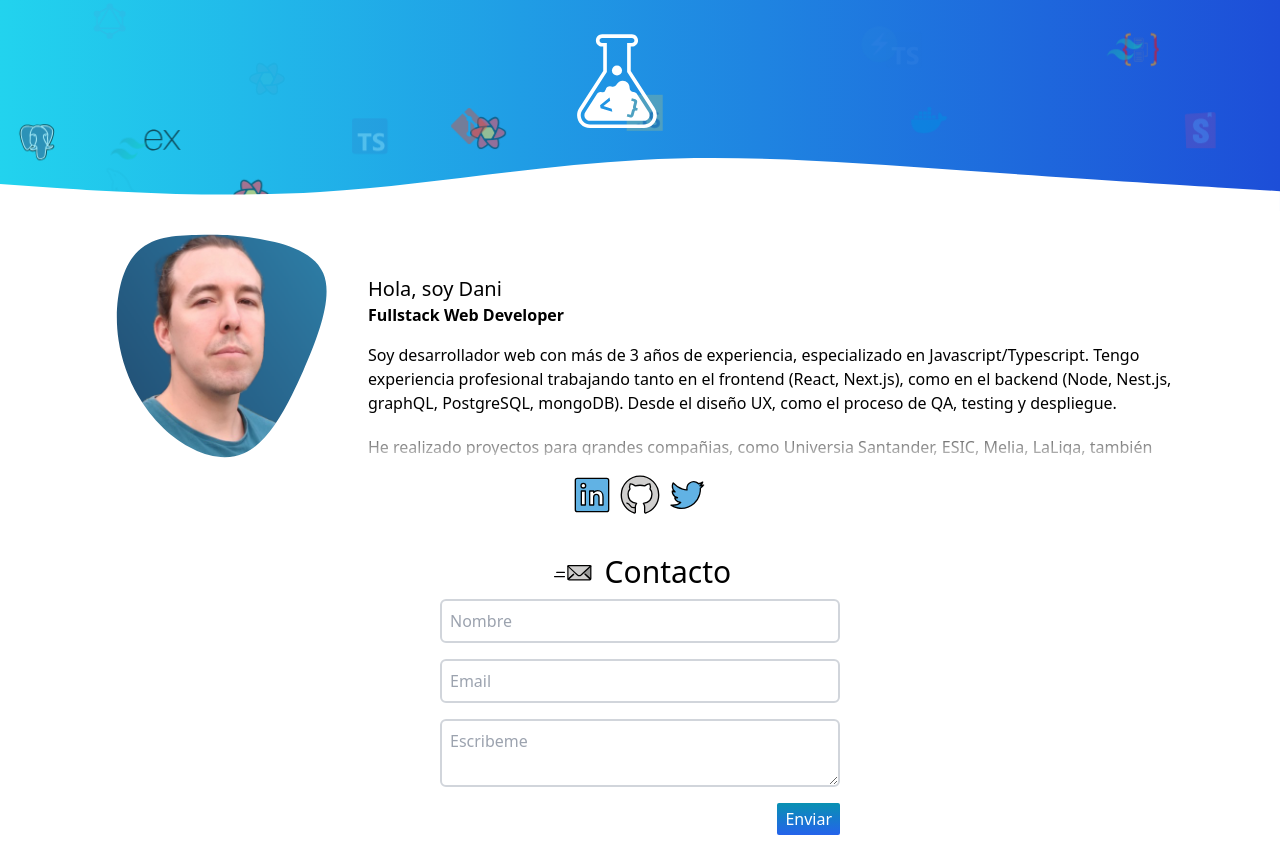
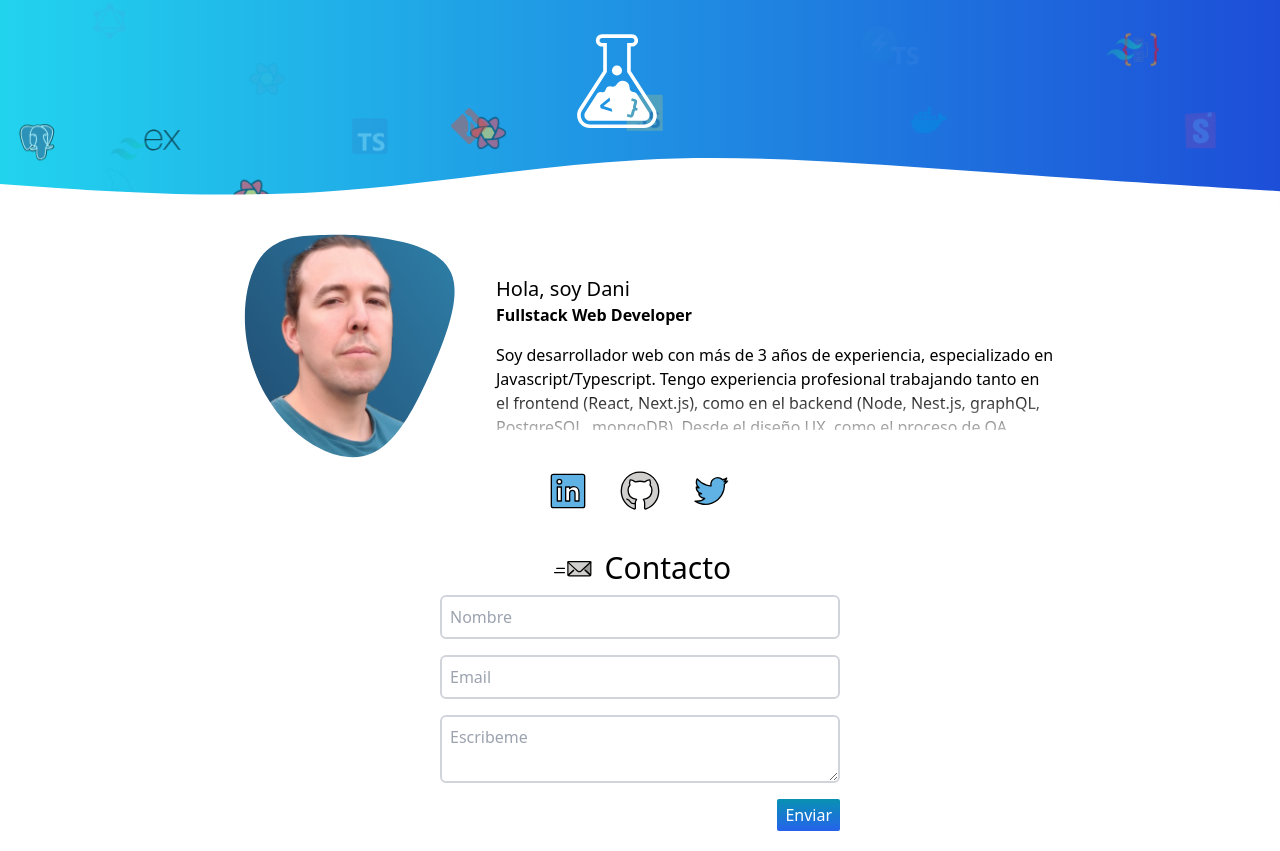
Before and after one commit to pangeasi/daniballesteros.com, a Next.js app: page / in a window 1280 px wide. Built offline with nearby package versions, Linux system fonts and the light colour scheme; a web font is replaced by a local one.

Commit message:
improve styles

```diff
--- a/components/Home/AboutMe.tsx
+++ b/components/Home/AboutMe.tsx
@@ -56,7 +56,7 @@ const AboutMe = () => {
         </div>
         <motion.div
           animate={control}
-          className={`${collapsed && "h-[120px]"} overflow-y-hidden ${
+          className={`${collapsed && "h-[95px]"} overflow-y-hidden ${
             !isTouchDevice
               ? "hover:bg-blue-50 cursor-help"
               : "active:bg-blue-50"
--- a/components/layout/Layout.tsx
+++ b/components/layout/Layout.tsx
@@ -10,7 +10,7 @@ export const Layout = ({ children }) => {
       </Head>
       <Header />
       <div className="z-10 bg-white relative">
-        <main className="container mx-auto p-4 max-w-6xl">{children}</main>
+        <main className="container mx-auto p-4 max-w-4xl">{children}</main>
       </div>
     </>
   );
--- a/pages/index.tsx
+++ b/pages/index.tsx
@@ -32,7 +32,7 @@ export default function Home() {
         </h2>
       </section> */}
       <section id="rrss">
-        <div className="flex justify-center">
+        <div className="flex justify-center gap-6">
           <a
             href="https://www.linkedin.com/in/dani-ballesteros/"
             target="_blank"
```
